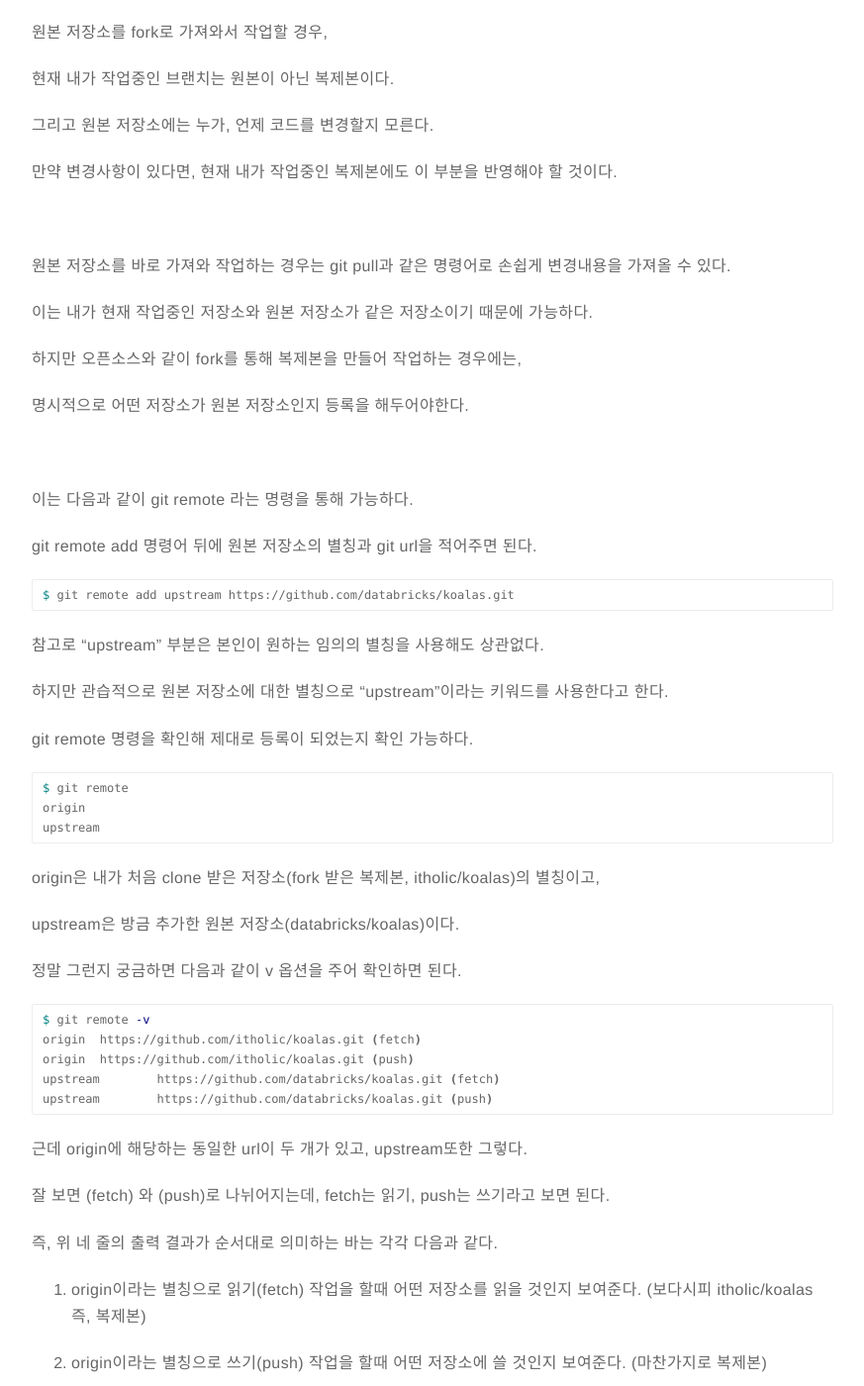
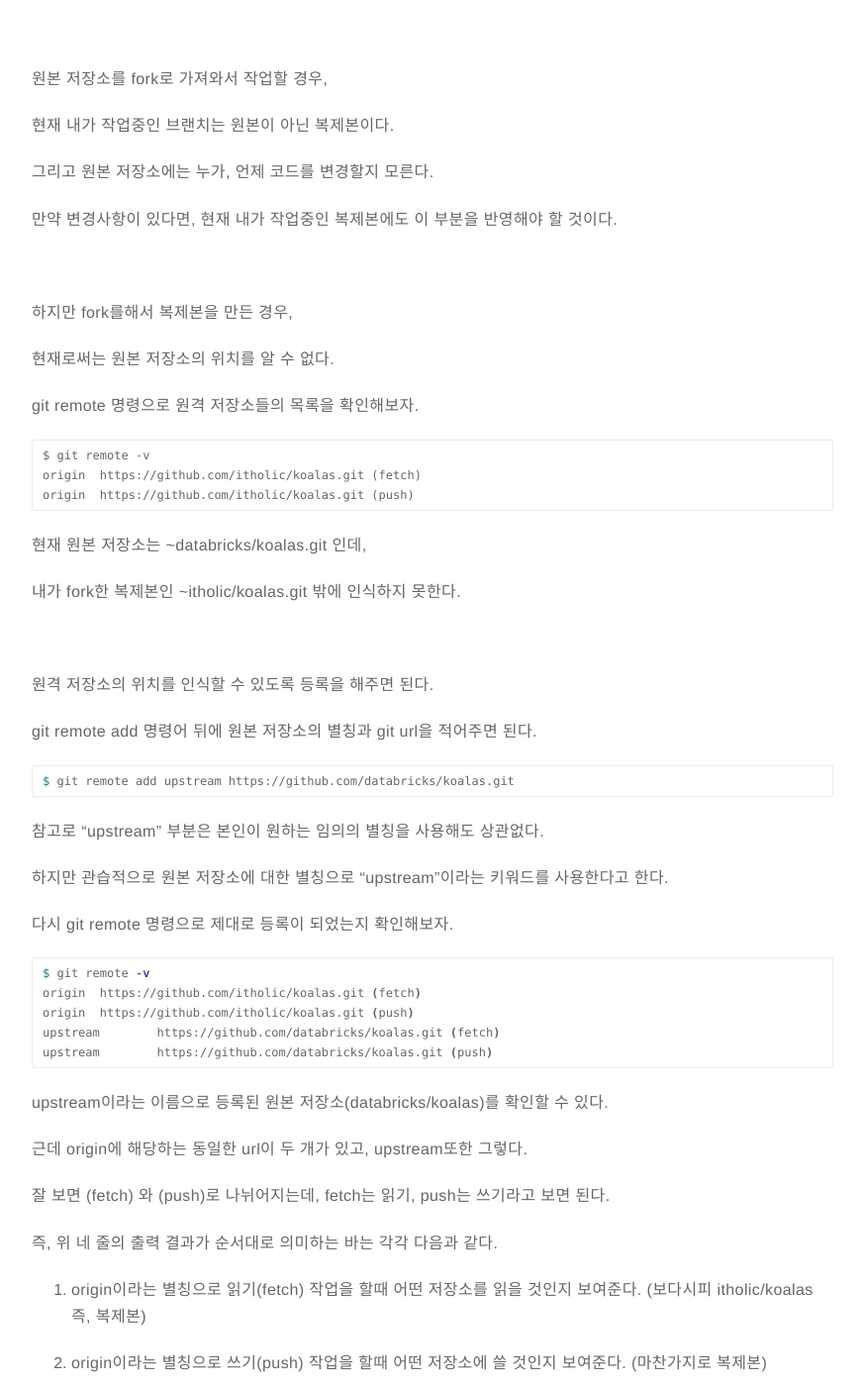
Before and after one commit to itholic/itholic.github.io, a Jekyll site: the page built from _posts/git/2019-08-20-git-pull-request.md, in a window 1280 px wide and 1400 px high, scrolled down 11639 px. Shown: the whole window at 99% size, without its empty margins (203-1076 px from the left). Built offline with Jekyll 4.4.1, drawn with Linux system fonts in a browser that asks for light colours; comment, search, counter and statistics services are not loaded; some of the changed text lies outside the part shown.

Commit message:
[git] fix pr

````diff
--- a/_posts/git/2019-08-20-git-pull-request.md
+++ b/_posts/git/2019-08-20-git-pull-request.md
@@ -40,9 +40,11 @@ PR은 다음과 같이 크게 두 가지 방식으로 작성 가능하다.
 2. write 권한이 없는 레파지토리의 fork 저장소를 받아 작업후 PR.
   - 예) 오픈소스처럼 write 권한이 없는 프로젝트에 기여하고 싶을때
 
+<br/>
+
 참고로 두 번째 방식은 write 권한이 있는 레파지토리에서도 당연히 사용 가능하므로,
 
-추후 오픈소스에 컨트리뷰트랑 생각이 있다면 이 방식으로 연습하는게 더 나을것이다.
+추후 오픈소스에 컨트리뷰트할 생각이 있다면 이 방식으로 연습하는게 더 나을것이다.
 
 첫 번째 방식은 좀 더 편하고, 두 번째 방식은 더 범용적인 방식이라고 말해두겠다.
 
@@ -361,17 +363,25 @@ upstream 설정은 원본 저장소(databricks/koalas)와 fork 저장소(itholic
 
 <br/>
 
-원본 저장소를 바로 가져와 작업하는 경우는 git pull과 같은 명령어로 손쉽게 변경내용을 가져올 수 있다.
+하지만 fork를해서 복제본을 만든 경우,
 
-이는 내가 현재 작업중인 저장소와 원본 저장소가 같은 저장소이기 때문에 가능하다.
+현재로써는 원본 저장소의 위치를 알 수 없다.
 
-하지만 오픈소스와 같이 fork를 통해 복제본을 만들어 작업하는 경우에는,
+git remote 명령으로 원격 저장소들의 목록을 확인해보자.
 
-명시적으로 어떤 저장소가 원본 저장소인지 등록을 해두어야한다.
+```
+$ git remote -v
+origin	https://github.com/itholic/koalas.git (fetch)
+origin	https://github.com/itholic/koalas.git (push)
+```
+
+현재 원본 저장소는 ~databricks/koalas.git 인데,
+
+내가 fork한 복제본인 ~itholic/koalas.git 밖에 인식하지 못한다.
 
 <br/>
 
-이는 다음과 같이 git remote 라는 명령을 통해 가능하다.
+원격 저장소의 위치를 인식할 수 있도록 등록을 해주면 된다.
 
 git remote add 명령어 뒤에 원본 저장소의 별칭과 git url을 적어주면 된다.
 
@@ -383,19 +393,7 @@ $ git remote add upstream https://github.com/databricks/koalas.git
 
 하지만 관습적으로 원본 저장소에 대한 별칭으로 "upstream"이라는 키워드를 사용한다고 한다.
 
-git remote 명령을 확인해 제대로 등록이 되었는지 확인 가능하다.
-
-```shell
-$ git remote
-origin
-upstream
-```
-
-origin은 내가 처음 clone 받은 저장소(fork 받은 복제본, itholic/koalas)의 별칭이고,
-
-upstream은 방금 추가한 원본 저장소(databricks/koalas)이다.
-
-정말 그런지 궁금하면 다음과 같이 v 옵션을 주어 확인하면 된다.
+다시 git remote 명령으로 제대로 등록이 되었는지 확인해보자.
 
 ```shell
 $ git remote -v
@@ -404,6 +402,8 @@ origin	https://github.com/itholic/koalas.git (push)
 upstream	https://github.com/databricks/koalas.git (fetch)
 upstream	https://github.com/databricks/koalas.git (push)
 ```
+
+upstream이라는 이름으로 등록된 원본 저장소(databricks/koalas)를 확인할 수 있다.
 
 근데 origin에 해당하는 동일한 url이 두 개가 있고, upstream또한 그렇다.
 
@@ -439,6 +439,12 @@ $
 
 <br/>
 
+참고로 fetch가 아닌 pull 명령으로도 코드를 가져올 수 있는데,
+
+이 두 명령어의 차이는 따로 포스팅하도록 하겠다.
+
+<br/>
+
 이로써, 간단하게 github에서 PR을 생성하는 두 가지 방법을 알아보았다.
 
 이제 우리는 언제든 오픈소스에 기여(contribution)할 수 있게되었다.
````
Also changed, not shown: other parts of _posts/git/2019-08-20-git-pull-request.md (+1 -1 lines).
